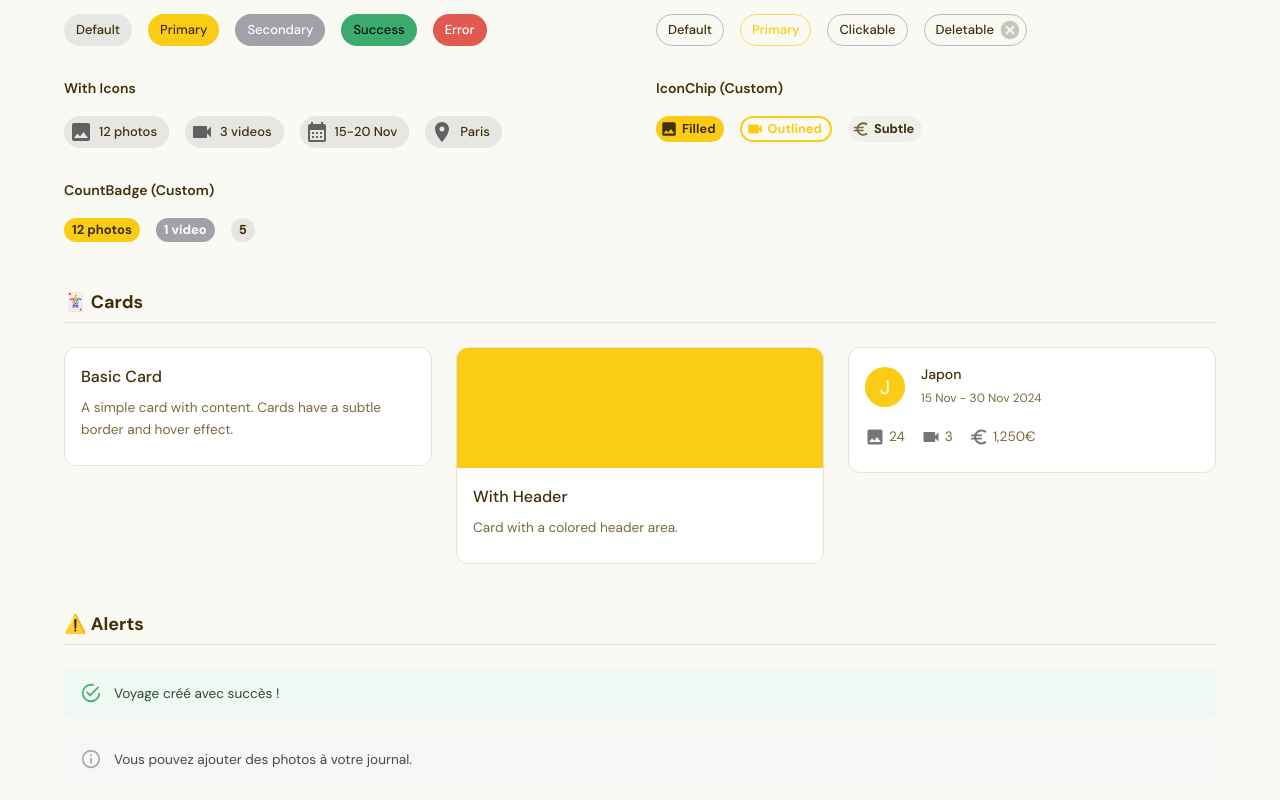
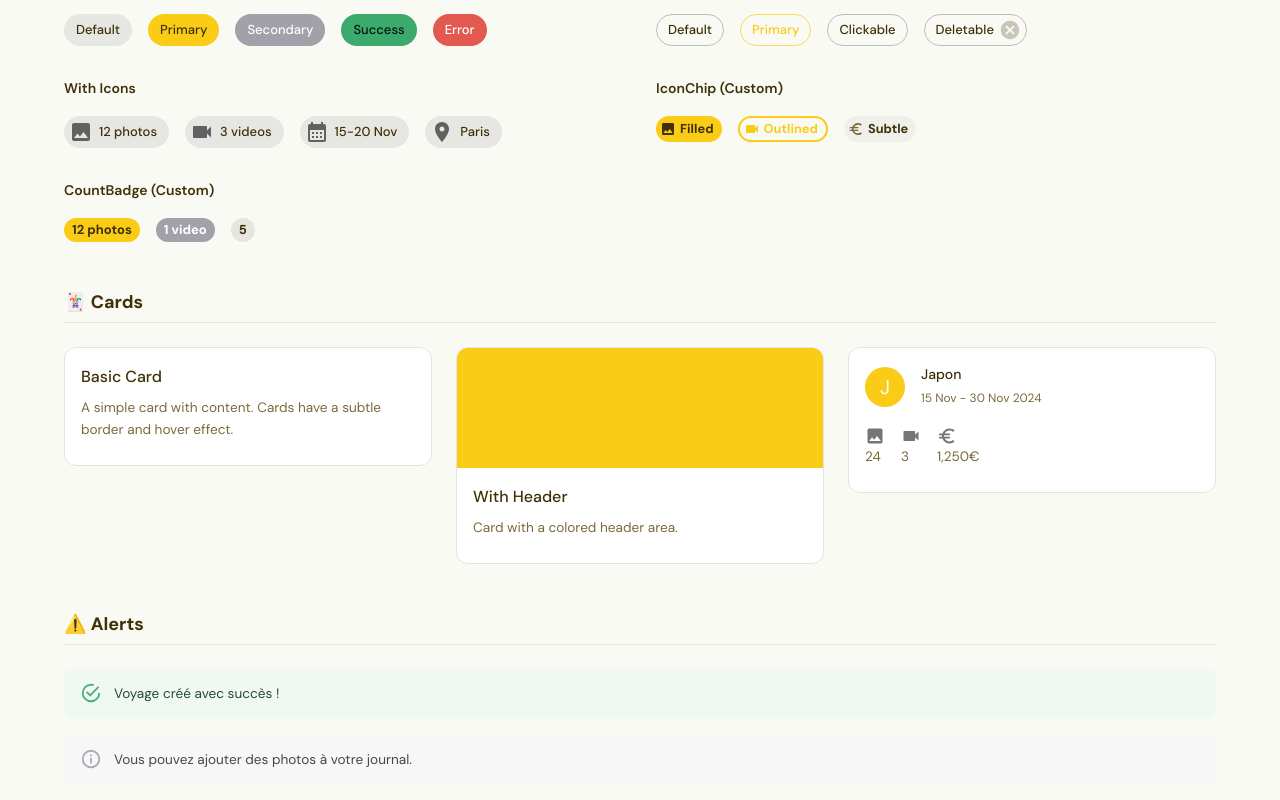
Before and after one commit to KayKTA/travel-story-maker, a Next.js app: page /design in a window 1280 px wide. Shown: the part 3500-4300 px from the top of the page. Built offline with nearby package versions, Linux system fonts and the light colour scheme; what @mui/material-nextjs would draw is missing.

Commit message:
fix: Remove unused files and update CountBadge, IconChip, StatItem, and ExpenseTable components for improved functionality and styling

```diff
--- a/components/common/CountBadge.tsx
+++ b/components/common/CountBadge.tsx
@@ -3,7 +3,7 @@
 import { Chip, ChipProps } from '@mui/material';
 import { tokens } from '@/styles';
 
-interface CountBadgeProps extends Omit<ChipProps, 'label'> {
+interface CountBadgeProps extends Omit<ChipProps, 'label' | 'variant'> {
     count: number;
     singular?: string;
     plural?: string;
--- a/components/common/IconChip.tsx
+++ b/components/common/IconChip.tsx
@@ -4,7 +4,7 @@ import { Chip, ChipProps } from '@mui/material';
 import { ReactNode } from 'react';
 import { tokens } from '@/styles';
 
-interface IconChipProps extends Omit<ChipProps, 'variant'> {
+interface IconChipProps extends Omit<ChipProps, 'variant' | 'icon'> {
     icon: ReactNode;
     variant?: 'filled' | 'outlined' | 'subtle';
 }
@@ -19,19 +19,19 @@ export default function IconChip({
         filled: {
             bgcolor: 'primary.main',
             color: 'primary.contrastText',
-            '& .MuiChip-icon': { color: 'primary.contrastText' },
+            '& .MuiChip-icon': { color: 'primary.contrastText', fontSize: 16 },
         },
         outlined: {
             bgcolor: 'transparent',
             border: 2,
             borderColor: 'primary.main',
             color: 'primary.main',
-            '& .MuiChip-icon': { color: 'primary.main' },
+            '& .MuiChip-icon': { color: 'primary.main', fontSize: 16 },
         },
         subtle: {
             bgcolor: 'action.hover',
             color: 'text.primary',
-            '& .MuiChip-icon': { color: 'text.secondary' },
+            '& .MuiChip-icon': { color: 'text.secondary', fontSize: 16 },
         },
     };
 
@@ -43,7 +43,7 @@ export default function IconChip({
                 fontWeight: tokens.fontWeights.bold,
                 height: tokens.components.chip.height,
                 '& .MuiChip-label': { px: 1, fontSize: '0.8rem' },
-                '& .MuiChip-icon': { fontSize: 16 },
+                // '& .MuiChip-icon': { fontSize: 16 },
                 ...variantStyles[variant],
                 ...sx,
             }}
--- a/components/common/StatItem.tsx
+++ b/components/common/StatItem.tsx
@@ -20,7 +20,8 @@ export default function StatItem({
     sx,
 }: StatItemProps) {
     return (
-        <Box sx={{ ...flexStart, gap: 0.5, ...sx }}>
+        <Box sx={{ ...sx }}>
+        {/* <Box sx={{ ...flexStart, gap: 0.5, ...sx }}> */}
             <Box sx={{ color: 'action.active', display: 'flex' }}>
                 {icon}
             </Box>
--- a/components/expenses/ExpenseTable.tsx
+++ b/components/expenses/ExpenseTable.tsx
@@ -85,7 +85,7 @@ export default function ExpenseTable({
                             >
                                 <TableCell>
                                     <Typography variant="body2">
-                                        {formatDateShort(expense.date)}
+                                        {formatDateShort(expense.expense_date)}
                                     </Typography>
                                 </TableCell>
                                 <TableCell>
```
Also changed, not shown: app/api/expenses/route.ts (deleted), app/journal/[id]/page.tsx (deleted), public/images/plane.png (deleted), 1 other file (tests, documents, lock files or other folders).
